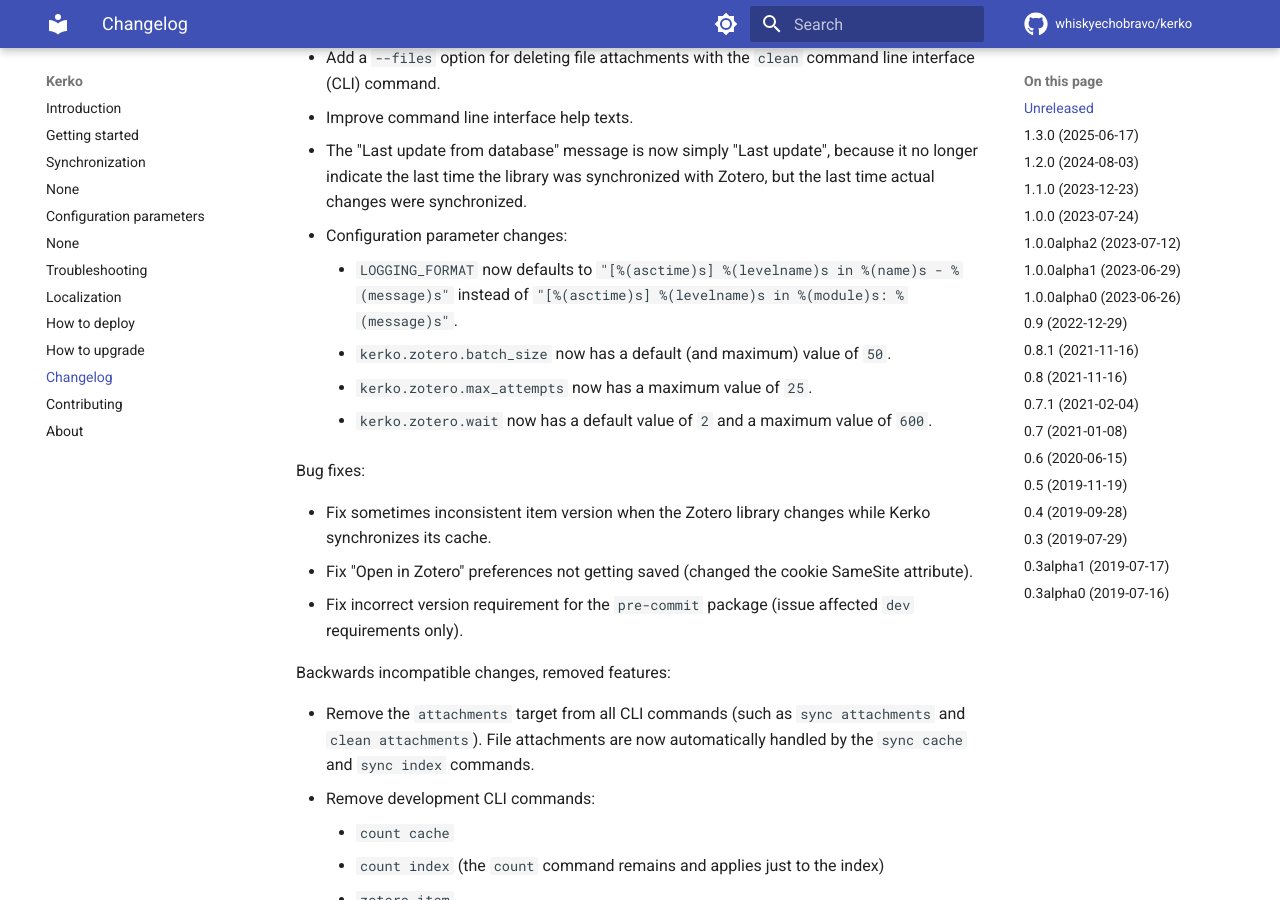
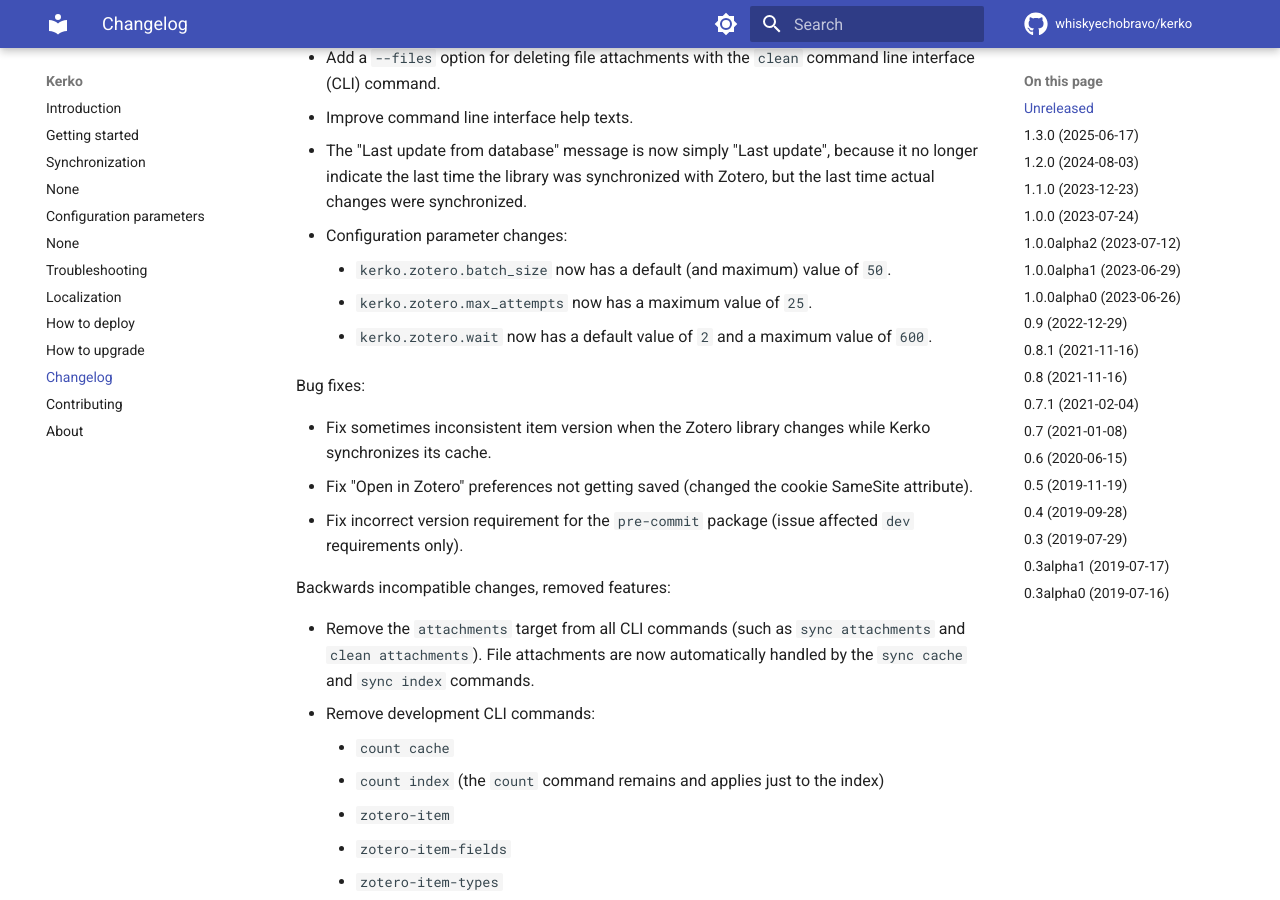
Before and after one commit to whiskyechobravo/kerko, an MkDocs documentation site: the page built from docs/changelog.md, in a window 1280 px wide and 900 px high, scrolled down 494 px. Built offline with MkDocs 1.6.1 and Material for MkDocs 9.7.7, drawn with Linux system fonts in a browser that asks for light colours; comment, search, counter and statistics services are not loaded; the version menu is left out.

Commit message:
Remove KerkoApp-specific information.

```diff
--- a/CHANGELOG.md
+++ b/CHANGELOG.md
@@ -22,8 +22,6 @@ Other changes:
   it no longer indicate the last time the library was synchronized with Zotero,
   but the last time actual changes were synchronized.
 - Configuration parameter changes:
-    - `LOGGING_FORMAT` now defaults to `"[%(asctime)s] %(levelname)s in %(name)s - %(message)s"`
-      instead of `"[%(asctime)s] %(levelname)s in %(module)s: %(message)s"`.
     - `kerko.zotero.batch_size` now has a default (and maximum) value of `50`.
     - `kerko.zotero.max_attempts` now has a maximum value of `25`.
     - `kerko.zotero.wait` now has a default value of `2` and a maximum value of
```
Also changed, not shown: docs/config-params.md (+0 -1 lines).
